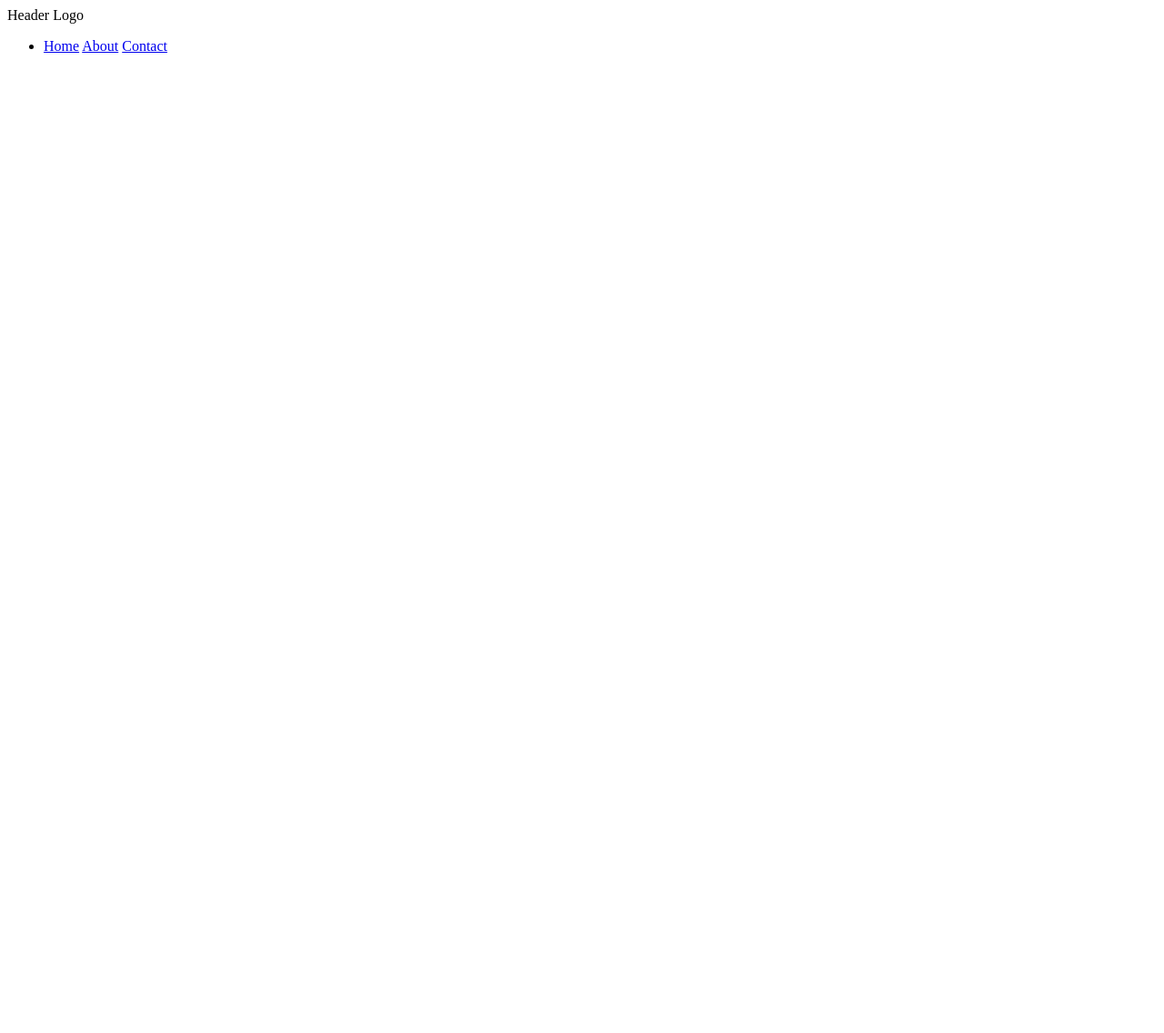
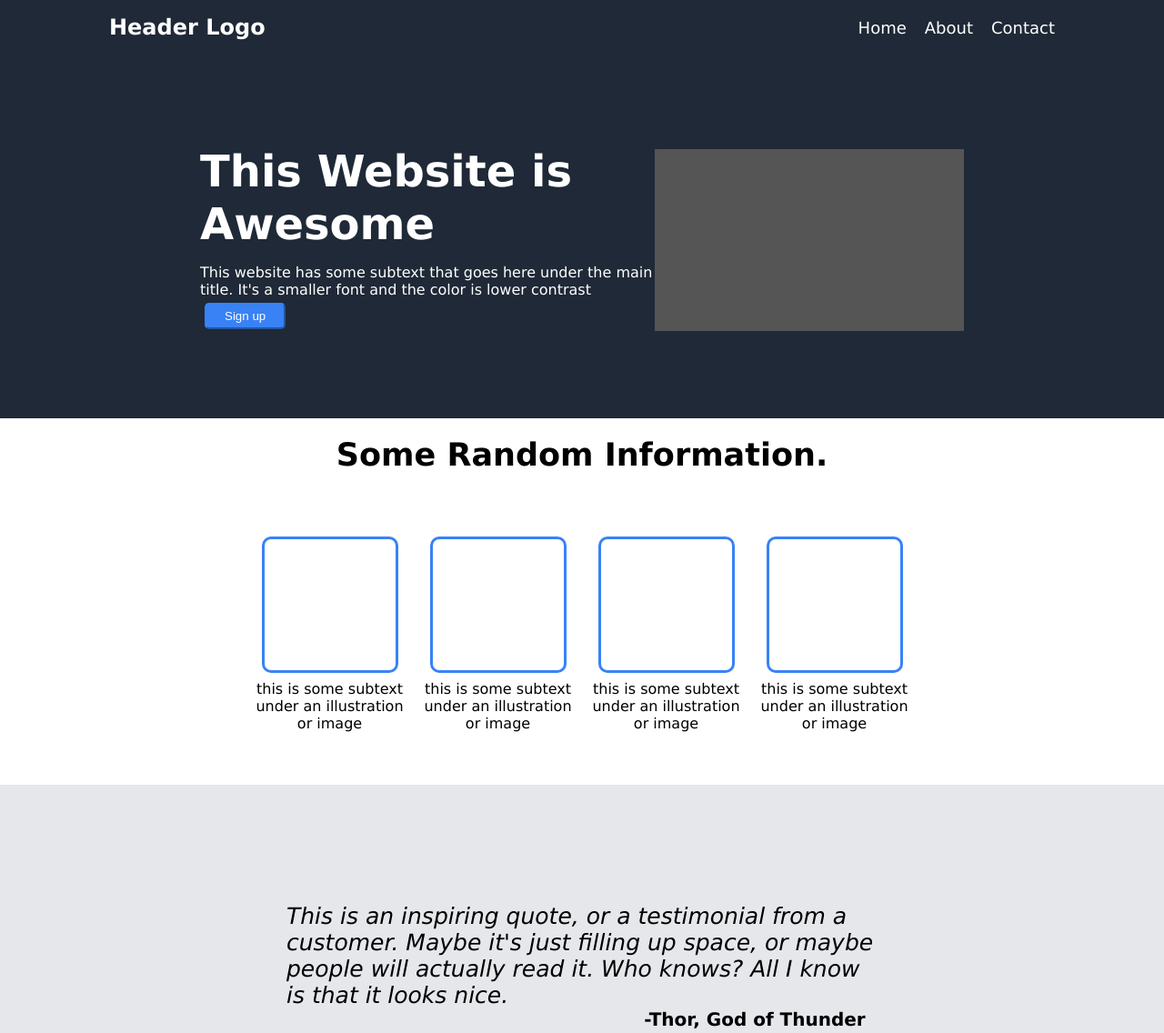
Before and after one commit to tdematos/1st_Landing_Page, a plain HTML site: page index.html in a window 1280 px wide. Shown: the top 1136 px of the page at 91% size. Before the commit the page ends 800 px from the top, so only its background shows below. Drawn offline with Linux system fonts and the light colour scheme.

Commit message:
Add idex.html

```diff
--- a/index.html
+++ b/index.html
@@ -4,6 +4,7 @@
     <meta charset="UTF-8">
     <meta http-equiv="X-UA-Compatible" content="IE=edge">
     <meta name="viewport" content="width=device-width, initial-scale=1.0">
+    <link rel="stylesheet" href="style.css">
     <title>1st Landing Page Project</title>
 </head>
 <body>
@@ -13,18 +14,71 @@
             <ul class="nav">
                 <li>
                     <a href="#">Home</a>
+                </li>
+                <li>
                     <a href="#">About</a>
+                </li>
+                <li>
                     <a href="#">Contact</a>
                 </li>
             </ul>
         </div>
     </nav>
-    <div class="Hero"></div>
-    <div class="title"></div>
-    <div class="boxes"></div>
-    <div class="quote"></div>
-    <div class="CTA"></div>
-    <div class="footer"></div>
+    <div class="Hero">
+        <div class="container">
+            <div class="hero-text">
+                <h1 class="header">This Website is Awesome</h1>
+                 <p>This website has some subtext that goes here under the main title. It's a smaller font and the color is lower contrast</p>
+                 <button class="button-one">
+                    <p>Sign up</p>
+                </button>
+            </div>
+            <div class="square"></div>
+        </div>
+    </div>
+    <div class="title">
+        <h2>Some Random Information.</h2>
+    </div>
+    <section class="boxes">
+        <div class="container">
+            <div class="box">
+                <div class="rounded-square"></div>
+                <p class="txt">this is some subtext under an illustration or image</p>
+            </div>
+            <div class="box">
+                <div class="rounded-square"></div>
+                <p class="txt">this is some subtext under an illustration or image</p>
+            </div>
+            <div class="box">
+                <div class="rounded-square"></div>
+                <p class="txt">this is some subtext under an illustration or image</p>
+            </div>
+            <div class="box">
+                <div class="rounded-square"></div>
+                <p class="txt">this is some subtext under an illustration or image</p>
+            </div>
+        </div>
+    </section>
+    <div class="quote">
+        <div class="container">
+            <p class="thor-quote">This is an inspiring quote, or a testimonial from a customer. Maybe it's just filling up space, or maybe people will actually read it. Who knows? All I know is that it looks nice.</p>
+            <p class="author">-Thor, God of Thunder</p>
+        </div>
+    </div>
+    <div class="CTA">
+        <div class="blue-box">
+            <div class="container">
+                <p class="cta-title">Call to action! It's time!</p>
+                <p class="cta-message">Sign up for our product by clicking that button right over there!</p>
+            </div>
+            <button class="button">
+                <p>Sign up</p>
+            </button>
+        </div>
+    </div>
+    <div class="footer">
+        <p>Copyright © The Odin Project 2023</p>
+    </div>
 
 </body>
 </html>
--- a/style.css
+++ b/style.css
@@ -0,0 +1,218 @@
+* {
+    box-sizing: border-box;
+    margin: 0;
+    padding: 0;
+}
+
+body {
+    font-family: Verdana, Geneva, Tahoma, sans-serif;
+    background-color: white;
+}
+
+.square {
+    height: 200px;
+    width: 400px;
+    background-color: #555;
+    max-width: 400px;
+}
+
+h1, h2 {
+    margin-bottom: 15px;
+}
+
+.container {
+    max-width: 1100px;
+    margin: 0 auto;
+    padding: 0 30px;
+}
+/*navigation bar code*/
+.navbar {
+    background-color: #1f2937;
+    color: white;
+    height: 60px;
+}
+
+.navbar a:hover {
+    color: #3882f6;
+}
+
+ul {
+    list-style-type: none;
+}
+
+.navbar a {
+    color: white;
+    text-decoration: none;
+    font-size: 18px;
+}
+
+.logo {
+    font-size: x-large;
+    font-weight: bold;
+}
+
+.navbar .container {
+    display: flex;
+    justify-content: space-between;
+    align-items: center;
+    height: 100%;
+}
+
+.navbar ul {
+    display: flex;
+}
+
+.navbar ul li {
+    margin-left: 20px;
+}
+/*Hero section code*/
+.Hero {
+    background-color: #1f2937;
+    color: white;
+    min-height: 400px;
+}
+
+.Hero h1 {
+    font-size: 3rem;
+    font-weight: bold;
+    line-height: 1.2;
+}
+
+.hero-text {
+    max-width: 500px;
+}
+
+.button-one {
+    border-color: #3882f6;
+    background-color: #3882f6;
+    color: white;
+    border-radius: 5px;
+    padding: 5px 20px;
+    margin: 5px;
+}
+
+.Hero .container {
+    display: flex;
+    align-items: center;
+    justify-content: space-between;
+    flex: 0 1 auto;
+    padding-top: 100px;
+    max-width: 900px;
+
+}
+/* ttile seciton*/
+.title h2 {
+    display: flex;
+    justify-content: center;
+    padding-top: 20px;
+    padding-bottom: 5px;
+    font-size: 35px;
+}
+/*code for the box section under the Hero Section*/
+.rounded-square {
+    height: 150px;
+    width: 150px;
+    background-color: white;
+    border-style: solid;
+    border-color: #3882f6;
+    color: white;
+    border-radius: 10px;
+}
+.boxes {
+    display: flex;
+    justify-content: center;
+}
+
+.boxes .container {
+    display: flex;
+    margin: 50px;
+    max-width: 800px;
+}
+
+.box {
+    display: flex;
+    flex-direction: column;
+    align-items: center;
+    text-align: center;
+}
+
+.txt {
+    padding: 8px;
+}
+/*Section for quote*/
+.quote .container {
+    background-color: #e5e7eb;
+    min-height: 400px;
+    max-width: 100%;
+}
+
+.quote .container {
+    display: flex;
+    flex-direction: column;
+    justify-content: center;
+    align-items: center;
+}
+
+.thor-quote {
+    max-width: 650px;
+    font-size: 25px;
+    font-style: italic;
+}
+
+.author {
+    font-weight: bolder;
+    position:relative; left:190px;
+    font-size: 20px;
+}
+/*Section for CTA*/
+.CTA {
+    background-color: white;
+    min-height: 400px;
+    max-width: 100%;
+    display: flex;
+    justify-content: center;
+    align-items: center;
+}
+
+.blue-box {
+    height: 150px;
+    width: 750px;
+    background-color: #3882f6;
+    border-style: solid;
+    border-color: #3882f6;
+    border-radius: 10px;
+    color: white;
+    display: flex;
+    justify-content: space-evenly;
+    align-items: center;
+}
+
+.blue-box .container {
+    max-width: 400px;
+    padding: 0;
+    margin: 0;
+}
+
+.cta-title {
+    font-weight: bolder;
+}
+
+.cta-message {
+    font-size: 15px;
+}
+
+.button {
+    border-color: white;
+    background-color: #3882f6;
+    color: white;
+    border-radius: 5px;
+    padding: 5px 20px;
+}
+/*Footer Section*/
+.footer {
+    background-color: #1f2937;
+    color: white;
+    display: flex;
+    justify-content: center;
+    padding: 20px;
+}
```
